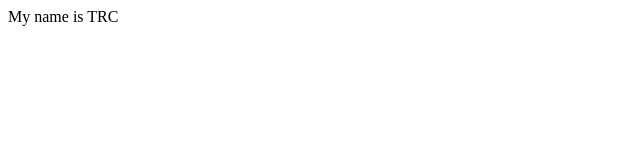
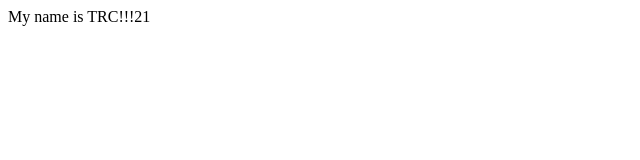
Before and after one commit to trcpoet/FES-first-github-project, a plain HTML site: page index.html in a window 1280 px wide. Shown: the full height of the page, 0-640 px from the left. Drawn offline with Linux system fonts and the light colour scheme.

Commit message:
Emphasize the name

```diff
--- a/index.html
+++ b/index.html
@@ -6,6 +6,6 @@
     <title>Document</title>
 </head>
 <body>
-    My name is TRC
+    My name is TRC!!!21
 </body>
 </html>
```
Also changed, not shown: about.html (deleted).
